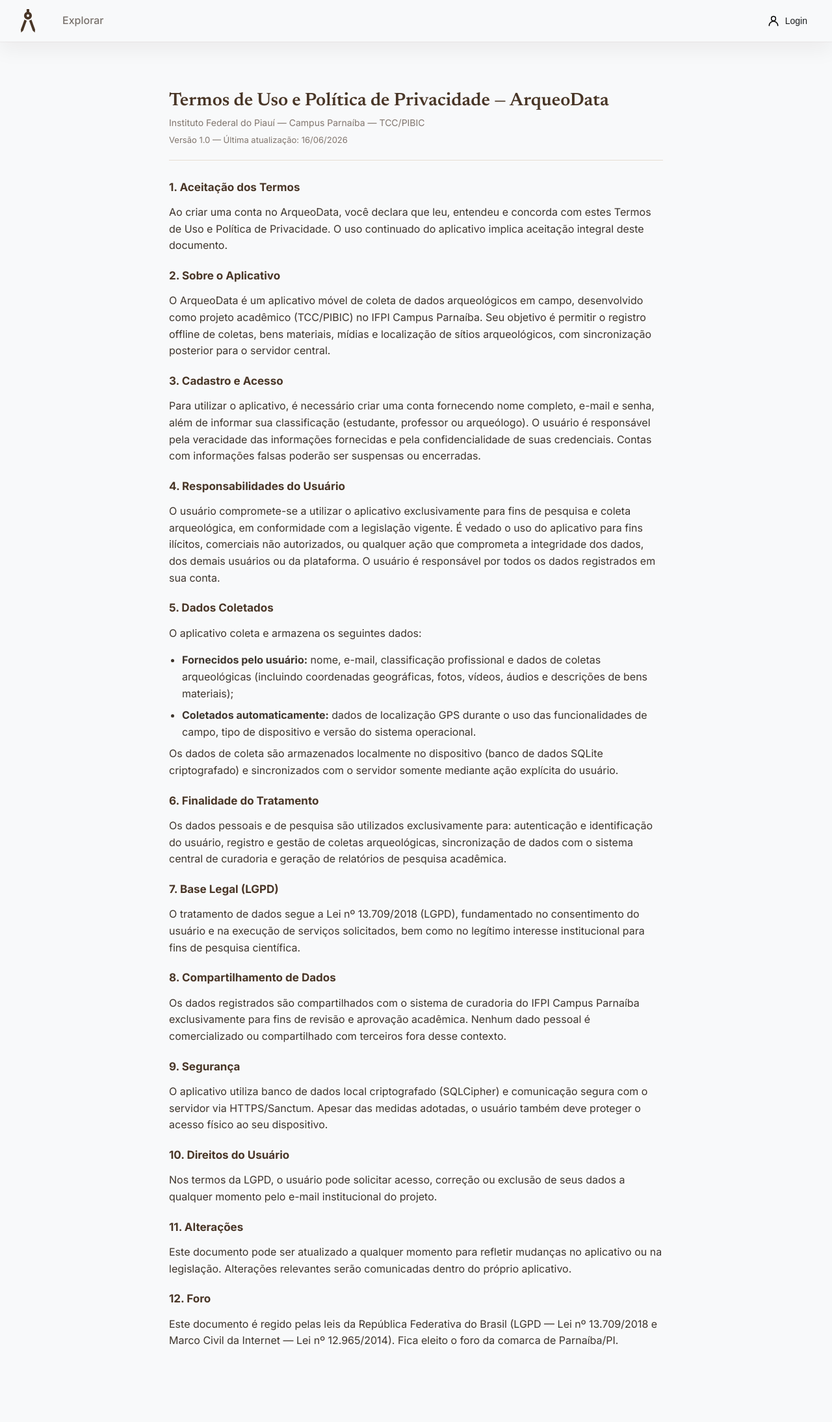
After one commit to Ryan-auchi/sistema_arqueologico_web, a Django app: page /termos/ in a window 1280 px wide. The commit adds this page. Shown: the whole page at 65% size. Run offline with Django 5.2, Linux system fonts and the light colour scheme.

Commit message:
feat: exige aceite dos Termos de Uso na criação de conta
- Adiciona pagina /termos/ com o documento completo de Termos de Uso e Politica de Privacidade
- Adiciona checkbox obrigatorio de aceite no modal de cadastro com link para a pagina
- Valida o aceite no backend antes de chamar a API de registro

```diff
--- a/core/templates/base.html
+++ b/core/templates/base.html
@@ -134,6 +134,10 @@
                 <input id="reg-password" name="password" type="password" required minlength="8" autocomplete="new-password">
                 <label for="reg-password-confirm">Confirmar senha</label>
                 <input id="reg-password-confirm" name="password_confirmation" type="password" required minlength="8" autocomplete="new-password">
+                <div style="display:flex;align-items:flex-start;gap:8px;margin:4px 0 8px;font-size:13px;">
+                    <input id="reg-terms" name="accepted_terms" type="checkbox" required style="margin-top:3px;">
+                    <label for="reg-terms" style="font-weight:400;cursor:pointer;">Li e aceito os <a href="{% url 'termos' %}" target="_blank" rel="noopener">Termos de Uso e Política de Privacidade</a></label>
+                </div>
                 <button class="button button-primary auth-submit" type="submit">Criar conta</button>
             </form>
         </div>
--- /dev/null
+++ b/core/templates/core/termos.html
@@ -0,0 +1,80 @@
+{% extends "base.html" %}
+
+{% block title %}Termos de Uso e Política de Privacidade | ArqueoData{% endblock %}
+
+{% block content %}
+<div style="display:flex;justify-content:center;padding:48px 16px;">
+    <article style="width:100%;max-width:760px;line-height:1.6;color:#3d342c;">
+        <header style="margin-bottom:32px;border-bottom:1px solid #e6ddd3;padding-bottom:20px;">
+            <h1 style="font-family:'Newsreader',serif;font-size:28px;margin:0 0 8px;color:#493627;">Termos de Uso e Política de Privacidade — ArqueoData</h1>
+            <p style="margin:0;font-size:14px;color:#80756d;">Instituto Federal do Piauí — Campus Parnaíba — TCC/PIBIC</p>
+            <p style="margin:4px 0 0;font-size:13px;color:#80756d;">Versão 1.0 — Última atualização: 16/06/2026</p>
+        </header>
+
+        <section style="margin-bottom:24px;">
+            <h2 style="font-size:17px;color:#493627;margin:0 0 8px;">1. Aceitação dos Termos</h2>
+            <p>Ao criar uma conta no ArqueoData, você declara que leu, entendeu e concorda com estes Termos de Uso e Política de Privacidade. O uso continuado do aplicativo implica aceitação integral deste documento.</p>
+        </section>
+
+        <section style="margin-bottom:24px;">
+            <h2 style="font-size:17px;color:#493627;margin:0 0 8px;">2. Sobre o Aplicativo</h2>
+            <p>O ArqueoData é um aplicativo móvel de coleta de dados arqueológicos em campo, desenvolvido como projeto acadêmico (TCC/PIBIC) no IFPI Campus Parnaíba. Seu objetivo é permitir o registro offline de coletas, bens materiais, mídias e localização de sítios arqueológicos, com sincronização posterior para o servidor central.</p>
+        </section>
+
+        <section style="margin-bottom:24px;">
+            <h2 style="font-size:17px;color:#493627;margin:0 0 8px;">3. Cadastro e Acesso</h2>
+            <p>Para utilizar o aplicativo, é necessário criar uma conta fornecendo nome completo, e-mail e senha, além de informar sua classificação (estudante, professor ou arqueólogo). O usuário é responsável pela veracidade das informações fornecidas e pela confidencialidade de suas credenciais. Contas com informações falsas poderão ser suspensas ou encerradas.</p>
+        </section>
+
+        <section style="margin-bottom:24px;">
+            <h2 style="font-size:17px;color:#493627;margin:0 0 8px;">4. Responsabilidades do Usuário</h2>
+            <p>O usuário compromete-se a utilizar o aplicativo exclusivamente para fins de pesquisa e coleta arqueológica, em conformidade com a legislação vigente. É vedado o uso do aplicativo para fins ilícitos, comerciais não autorizados, ou qualquer ação que comprometa a integridade dos dados, dos demais usuários ou da plataforma. O usuário é responsável por todos os dados registrados em sua conta.</p>
+        </section>
+
+        <section style="margin-bottom:24px;">
+            <h2 style="font-size:17px;color:#493627;margin:0 0 8px;">5. Dados Coletados</h2>
+            <p>O aplicativo coleta e armazena os seguintes dados:</p>
+            <ul style="margin:8px 0 0;padding-left:20px;">
+                <li style="margin-bottom:8px;"><strong>Fornecidos pelo usuário:</strong> nome, e-mail, classificação profissional e dados de coletas arqueológicas (incluindo coordenadas geográficas, fotos, vídeos, áudios e descrições de bens materiais);</li>
+                <li><strong>Coletados automaticamente:</strong> dados de localização GPS durante o uso das funcionalidades de campo, tipo de dispositivo e versão do sistema operacional.</li>
+            </ul>
+            <p style="margin-top:8px;">Os dados de coleta são armazenados localmente no dispositivo (banco de dados SQLite criptografado) e sincronizados com o servidor somente mediante ação explícita do usuário.</p>
+        </section>
+
+        <section style="margin-bottom:24px;">
+            <h2 style="font-size:17px;color:#493627;margin:0 0 8px;">6. Finalidade do Tratamento</h2>
+            <p>Os dados pessoais e de pesquisa são utilizados exclusivamente para: autenticação e identificação do usuário, registro e gestão de coletas arqueológicas, sincronização de dados com o sistema central de curadoria e geração de relatórios de pesquisa acadêmica.</p>
+        </section>
+
+        <section style="margin-bottom:24px;">
+            <h2 style="font-size:17px;color:#493627;margin:0 0 8px;">7. Base Legal (LGPD)</h2>
+            <p>O tratamento de dados segue a Lei nº 13.709/2018 (LGPD), fundamentado no consentimento do usuário e na execução de serviços solicitados, bem como no legítimo interesse institucional para fins de pesquisa científica.</p>
+        </section>
+
+        <section style="margin-bottom:24px;">
+            <h2 style="font-size:17px;color:#493627;margin:0 0 8px;">8. Compartilhamento de Dados</h2>
+            <p>Os dados registrados são compartilhados com o sistema de curadoria do IFPI Campus Parnaíba exclusivamente para fins de revisão e aprovação acadêmica. Nenhum dado pessoal é comercializado ou compartilhado com terceiros fora desse contexto.</p>
+        </section>
+
+        <section style="margin-bottom:24px;">
+            <h2 style="font-size:17px;color:#493627;margin:0 0 8px;">9. Segurança</h2>
+            <p>O aplicativo utiliza banco de dados local criptografado (SQLCipher) e comunicação segura com o servidor via HTTPS/Sanctum. Apesar das medidas adotadas, o usuário também deve proteger o acesso físico ao seu dispositivo.</p>
+        </section>
+
+        <section style="margin-bottom:24px;">
+            <h2 style="font-size:17px;color:#493627;margin:0 0 8px;">10. Direitos do Usuário</h2>
+            <p>Nos termos da LGPD, o usuário pode solicitar acesso, correção ou exclusão de seus dados a qualquer momento pelo e-mail institucional do projeto.</p>
+        </section>
+
+        <section style="margin-bottom:24px;">
+            <h2 style="font-size:17px;color:#493627;margin:0 0 8px;">11. Alterações</h2>
+            <p>Este documento pode ser atualizado a qualquer momento para refletir mudanças no aplicativo ou na legislação. Alterações relevantes serão comunicadas dentro do próprio aplicativo.</p>
+        </section>
+
+        <section style="margin-bottom:24px;">
+            <h2 style="font-size:17px;color:#493627;margin:0 0 8px;">12. Foro</h2>
+            <p>Este documento é regido pelas leis da República Federativa do Brasil (LGPD — Lei nº 13.709/2018 e Marco Civil da Internet — Lei nº 12.965/2014). Fica eleito o foro da comarca de Parnaíba/PI.</p>
+        </section>
+    </article>
+</div>
+{% endblock %}
--- a/core/urls.py
+++ b/core/urls.py
@@ -8,10 +8,12 @@ from .views import (
     auth_register,
     excluir_conta,
     home,
+    termos,
 )
 
 urlpatterns = [
     path("", home, name="home"),
+    path("termos/", termos, name="termos"),
     path("auth/login/", auth_login, name="auth-login"),
     path("auth/logout/", auth_logout, name="auth-logout"),
     path("auth/register/", auth_register, name="auth-register"),
--- a/core/views.py
+++ b/core/views.py
@@ -18,6 +18,10 @@ from api_client.client import (
 
 def home(request):
     return redirect("pesquisa-mapa")
+
+
+def termos(request):
+    return render(request, "core/termos.html")
 
 
 def _safe_redirect_target(request, fallback_name="home"):
@@ -98,6 +102,10 @@ def auth_register(request):
 
     if password != password_confirmation:
         messages.error(request, "As senhas não coincidem.")
+        return redirect(_safe_redirect_target(request))
+
+    if not request.POST.get("accepted_terms"):
+        messages.error(request, "Você precisa aceitar os Termos de Uso para criar uma conta.")
         return redirect(_safe_redirect_target(request))
 
     try:
```
